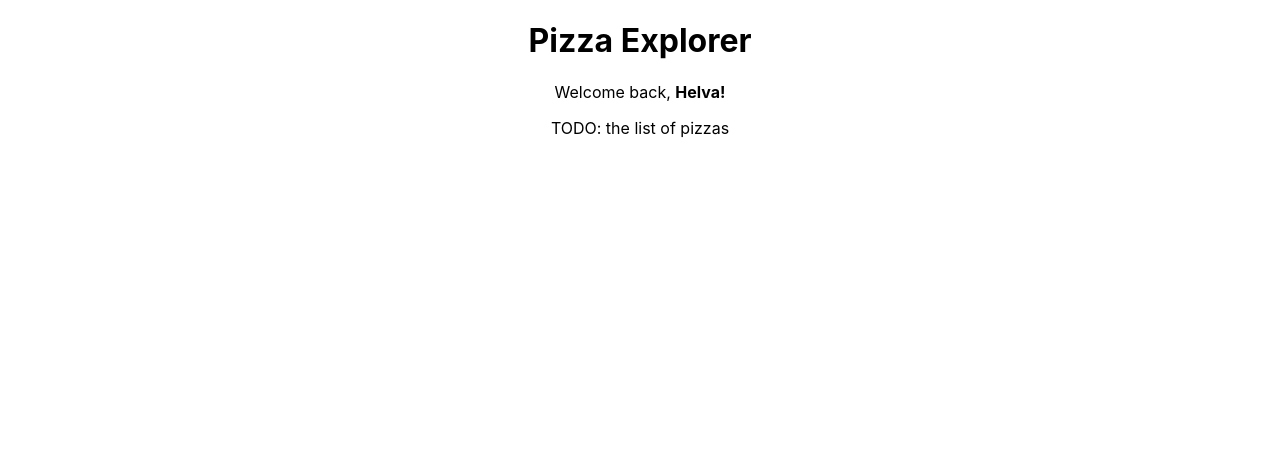
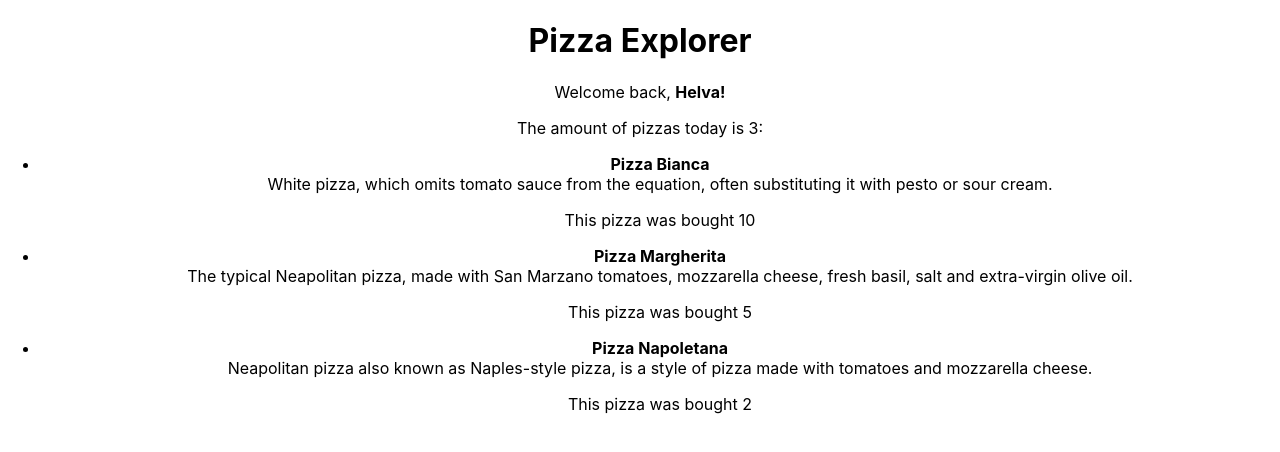
Before and after one commit to marulita18/redux-day2-pizzas-project, a React (Create React App) app: page / in a window 1280 px wide. Shown: the top 452 px of the page. Built offline with nearby package versions, Linux system fonts and the light colour scheme.

Commit message:
added exercises

```diff
--- /dev/null
+++ b/src/components/AddPizzaForm.js
@@ -0,0 +1 @@
+import { addPizza } from "../store/pizzas/actions";
--- a/src/components/PizzaList.js
+++ b/src/components/PizzaList.js
@@ -1,15 +1,32 @@
 import { useSelector } from "react-redux";
 import { selectUser } from "../store/user/selectors";
+import { selectPizzas } from "../store/pizzas/selectors";
 
 export default function PizzaList() {
   const user = useSelector(selectUser);
+  const pizzas = useSelector(selectPizzas);
+
   return (
     <div>
       <h1>Pizza Explorer</h1>
       <p>
         Welcome back, <strong>{user.name}!</strong>
       </p>
-      <p>TODO: the list of pizzas</p>
+      <div>
+        <p>The amount of pizzas today is {pizzas.length}:</p>
+        {pizzas.map((p) => {
+          return (
+            <div key={p.id}>
+              <ul>
+                <li>
+                  <strong> {p.name}</strong> <br />
+                  {p.description} <p>This pizza was bought {p.bought}</p>
+                </li>
+              </ul>
+            </div>
+          );
+        })}
+      </div>
     </div>
   );
 }
--- a/src/store/pizzas/actions.js
+++ b/src/store/pizzas/actions.js
@@ -0,0 +1,6 @@
+export const addPizza = (name, description) => {
+  return {
+    type: "addPizza",
+    payload: { name, description },
+  };
+};
--- a/src/store/pizzas/reducer.js
+++ b/src/store/pizzas/reducer.js
@@ -1,5 +1,5 @@
 const initialState = {
-  allPizzas: [
+  all: [
     {
       id: 161235,
       name: "Pizza Margherita",
--- a/src/store/pizzas/selectors.js
+++ b/src/store/pizzas/selectors.js
@@ -0,0 +1,7 @@
+export const selectPizzas = (reduxState) => {
+  const clonedPizzas = [...reduxState.pizzas.all];
+
+  return clonedPizzas.sort((a, b) => {
+    return b.bought - a.bought;
+  });
+};
```
